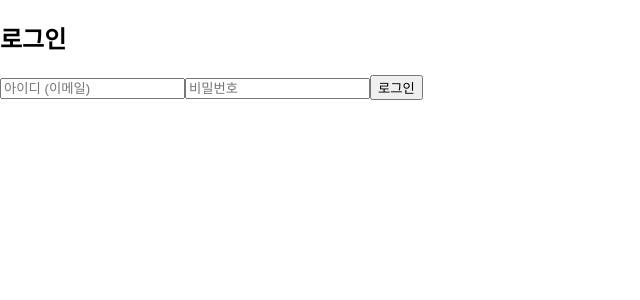
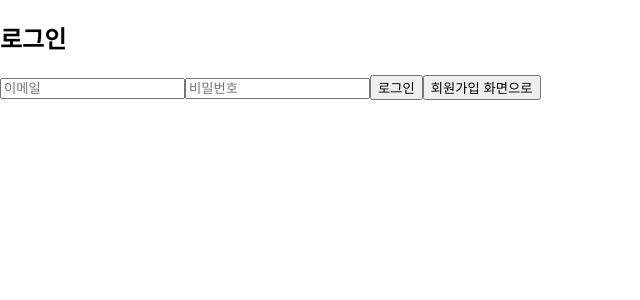
Before and after one commit to jys-jeong/WSD, a React (Create React App) app: page /signin in a window 1280 px wide. Shown: the top 300 px of the page, without its empty margins (0-640 px from the left). Built offline with nearby package versions, Linux system fonts and the light colour scheme.

Commit message:
회원가입, 로그인 기능

```diff
--- a/src/assets/styles/Header.css
+++ b/src/assets/styles/Header.css
@@ -6,7 +6,7 @@
   align-items: center;
   background-color: #141414;
   padding: 20px;
-  position: fixed;
+
   top: 0;
   width: 100%;
   z-index: 100;
--- a/src/components/Auth/AuthForm.tsx
+++ b/src/components/Auth/AuthForm.tsx
@@ -1,21 +1,13 @@
+// src/components/Auth/AuthForm.tsx
 import React from "react";
+// import "./AuthForm.css"; // 스타일링 추가 가능
 
 interface AuthFormProps {
-  title: string;
-  onSubmit: (e: React.FormEvent) => void;
   children: React.ReactNode;
 }
 
-const AuthForm: React.FC<AuthFormProps> = ({ title, onSubmit, children }) => {
-  return (
-    <form onSubmit={onSubmit} className="auth-form">
-      <h2>{title}</h2>
-      {children}
-      <button type="submit" className="submit-button">
-        {title}
-      </button>
-    </form>
-  );
+const AuthForm: React.FC<AuthFormProps> = ({ children }) => {
+  return <div className="auth-form-container">{children}</div>;
 };
 
 export default AuthForm;
--- a/src/components/Auth/SignIn.tsx
+++ b/src/components/Auth/SignIn.tsx
@@ -1,46 +1,44 @@
+// src/components/Auth/SignIn.tsx
 import React, { useState } from "react";
 import { useAuth } from "../../hooks/useAuth";
-import { isValidEmail } from "../../utils/validation";
-import AuthForm from "./AuthForm";
-import { useNavigate } from "react-router-dom"; // react-router-dom에서 useNavigate 임포트
 
-const SignIn: React.FC = () => {
+interface SignInProps {
+  onToggle: () => void; // 로그인/회원가입 전환 함수
+}
+
+const SignIn: React.FC<SignInProps> = ({ onToggle }) => {
   const [email, setEmail] = useState("");
   const [password, setPassword] = useState("");
   const { signIn } = useAuth();
-  const navigate = useNavigate(); // useNavigate 훅 사용
 
   const handleSubmit = async (e: React.FormEvent) => {
     e.preventDefault();
-    if (!isValidEmail(email)) {
-      alert("유효하지 않은 이메일 형식입니다.");
-      return;
-    }
     const success = await signIn(email, password);
-    if (!success) {
-      alert("로그인 실패!");
-      return;
-    }
-
-    // 로그인 성공 시 홈 페이지로 리디렉션
-    navigate("/");
+    if (!success) alert("로그인 실패!");
   };
 
   return (
-    <AuthForm title="로그인" onSubmit={handleSubmit}>
+    <form onSubmit={handleSubmit}>
+      <h2>로그인</h2>
       <input
         type="email"
-        placeholder="아이디 (이메일)"
+        placeholder="이메일"
         value={email}
         onChange={(e) => setEmail(e.target.value)}
+        required
       />
       <input
         type="password"
         placeholder="비밀번호"
         value={password}
         onChange={(e) => setPassword(e.target.value)}
+        required
       />
-    </AuthForm>
+      <button type="submit">로그인</button>
+      <button type="button" onClick={onToggle}>
+        회원가입 화면으로
+      </button>
+    </form>
   );
 };
 
--- a/src/components/Auth/Signup.tsx
+++ b/src/components/Auth/Signup.tsx
@@ -1,53 +1,44 @@
+// src/components/Auth/SignUp.tsx
 import React, { useState } from "react";
 import { useAuth } from "../../hooks/useAuth";
-import AuthForm from "./AuthForm";
-import { isValidEmail } from "../../utils/validation";
 
-const SignUp: React.FC = () => {
+interface SignUpProps {
+  onToggle: () => void; // 로그인/회원가입 전환 함수
+}
+
+const SignUp: React.FC<SignUpProps> = ({ onToggle }) => {
   const [email, setEmail] = useState("");
   const [password, setPassword] = useState("");
-  const [confirmPassword, setConfirmPassword] = useState("");
   const { signUp } = useAuth();
 
   const handleSubmit = async (e: React.FormEvent) => {
     e.preventDefault();
-
-    if (!isValidEmail(email)) {
-      alert("유효하지 않은 이메일 형식입니다.");
-      return;
-    }
-
-    if (password !== confirmPassword) {
-      alert("비밀번호가 일치하지 않습니다.");
-      return;
-    }
-
     const success = await signUp(email, password);
-    console.log(success);
     if (!success) alert("회원가입 실패!");
   };
 
   return (
-    <AuthForm title="회원가입" onSubmit={handleSubmit}>
+    <form onSubmit={handleSubmit}>
+      <h2>회원가입</h2>
       <input
         type="email"
-        placeholder="아이디 (이메일)"
+        placeholder="이메일"
         value={email}
         onChange={(e) => setEmail(e.target.value)}
+        required
       />
       <input
         type="password"
         placeholder="비밀번호"
         value={password}
         onChange={(e) => setPassword(e.target.value)}
+        required
       />
-      <input
-        type="password"
-        placeholder="비밀번호 확인"
-        value={confirmPassword}
-        onChange={(e) => setConfirmPassword(e.target.value)}
-      />
-    </AuthForm>
+      <button type="submit">회원가입</button>
+      <button type="button" onClick={onToggle}>
+        로그인 화면으로
+      </button>
+    </form>
   );
 };
 
--- a/src/pages/popular.tsx
+++ b/src/pages/popular.tsx
@@ -3,7 +3,7 @@ import MovieList from "../components/popular/MovieList";
 
 import InfiniteMovieList from "../components/popular/InfiniteScroll";
 import { tmdb } from "../utils/URL";
-
+import Header from "../components/Header";
 const Popular: React.FC = () => {
   const [movies, setMovies] = useState<any[]>([]);
   const [currentPage, setCurrentPage] = useState(1);
@@ -26,6 +26,7 @@ const Popular: React.FC = () => {
 
   return (
     <div>
+      <Header />
       <header>
         <h1>영화 목록</h1>
       </header>
--- a/src/pages/search.tsx
+++ b/src/pages/search.tsx
@@ -3,6 +3,7 @@ import FilterBar from "../components/search/Filter";
 import MovieList from "../components/search/MovieList";
 import "../assets/styles/Filter.css";
 import "../assets/styles/FilterList.css";
+import Header from "../components/Header";
 const SearchPage: React.FC = () => {
   const [genre, setGenre] = useState<string | null>(null);
   const [rating, setRating] = useState<number | null>(null);
@@ -11,6 +12,7 @@ const SearchPage: React.FC = () => {
 
   return (
     <div>
+      <Header />
       {/* 필터링 UI */}
       <FilterBar
         onGenreChange={setGenre}
--- a/src/pages/signin.tsx
+++ b/src/pages/signin.tsx
@@ -1,12 +1,25 @@
-import React from "react";
+// src/pages/AuthPage.tsx
+import React, { useState } from "react";
+import AuthForm from "../components/Auth/AuthForm";
 import SignIn from "../components/Auth/SignIn";
+import SignUp from "../components/Auth/Signup";
 
-const SignInPage: React.FC = () => {
+const AuthPage: React.FC = () => {
+  const [isSignIn, setIsSignIn] = useState(true);
+
+  const handleToggle = () => {
+    setIsSignIn(!isSignIn);
+  };
+
   return (
-    <div>
-      <SignIn />
-    </div>
+    <AuthForm>
+      {isSignIn ? (
+        <SignIn onToggle={handleToggle} />
+      ) : (
+        <SignUp onToggle={handleToggle} />
+      )}
+    </AuthForm>
   );
 };
 
-export default SignInPage;
+export default AuthPage;
--- a/src/pages/signup.tsx
+++ /dev/null
@@ -1,12 +0,0 @@
-import React from "react";
-import SignUp from "../components/Auth/Signup";
-
-const SignUpPage: React.FC = () => {
-  return (
-    <div>
-      <SignUp />
-    </div>
-  );
-};
-
-export default SignUpPage;
--- a/src/pages/wishlist.tsx
+++ b/src/pages/wishlist.tsx
@@ -1,5 +1,5 @@
 import React, { useEffect, useState } from "react";
-
+import Header from "../components/Header";
 interface Movie {
   id: number;
   title: string;
@@ -33,6 +33,8 @@ const Wishlist: React.FC = () => {
   }, []);
 
   return (
+    <div>
+      <Header />
       <div className="wishlist">
         <h2>My Wishlist</h2>
         <div className="wishlist-container">
@@ -52,6 +54,7 @@ const Wishlist: React.FC = () => {
           )}
         </div>
       </div>
+    </div>
   );
 };
 
--- a/src/routes.tsx
+++ b/src/routes.tsx
@@ -3,7 +3,7 @@ import React from "react";
 import { Routes, Route } from "react-router-dom";
 import Home from "./pages/home";
 import SignIn from "./pages/signin";
-import SignUp from "./pages/signup";
+// import SignUp from "./pages/signup";
 import Popular from "./pages/popular";
 import SearchPage from "./pages/search";
 import Wishlist from "./pages/wishlist";
@@ -13,7 +13,7 @@ const AppRoutes: React.FC = () => {
     <Routes>
       <Route path="/" element={<Home />} />
       <Route path="/signin" element={<SignIn />} />
-      <Route path="/signup" element={<SignUp />} />
+      {/* <Route path="/signup" element={<SignUp />} /> */}
       <Route path="/popular" element={<Popular />} />
       <Route path="/search" element={<SearchPage />} />
       <Route path="/wishlist" element={<Wishlist />} />
```
Lines whose indentation alone changed are shown as unchanged.
